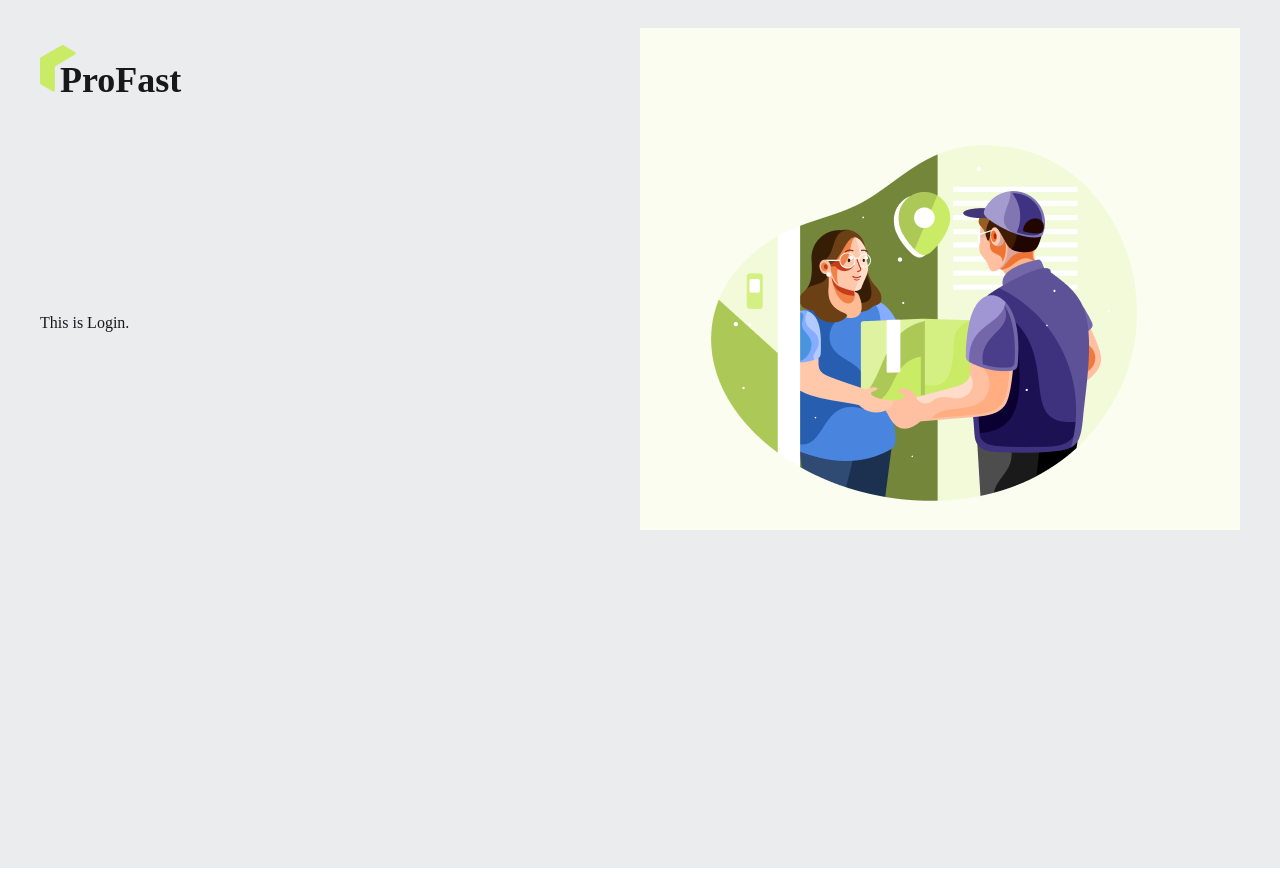
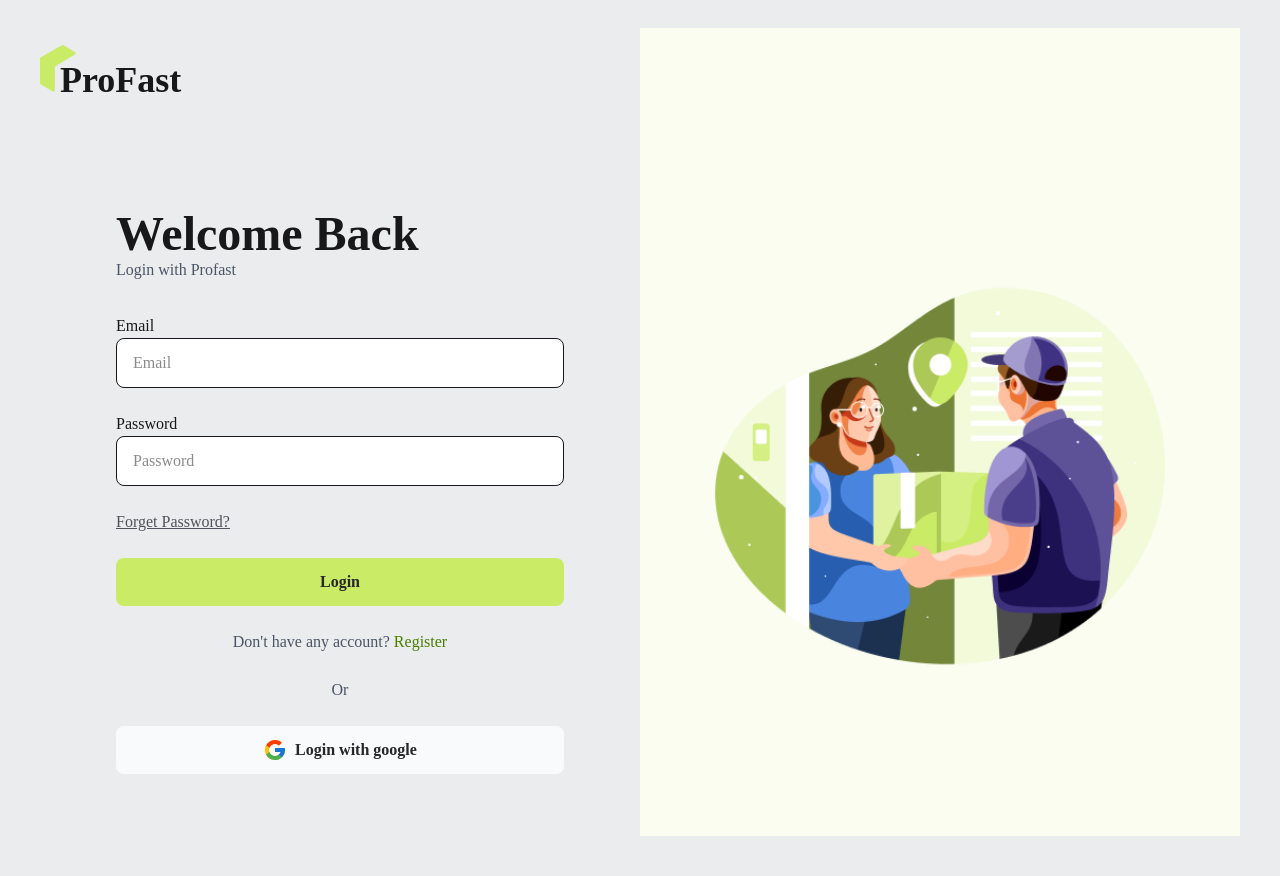
Before and after one commit to marufdev7/pro-fast-client, a React (Vite) app: page /login in a window 1280 px wide. Built offline with nearby package versions, Linux system fonts and the light colour scheme.

Commit message:
log in form create

```diff
--- a/src/layout/AuthLayout.jsx
+++ b/src/layout/AuthLayout.jsx
@@ -9,11 +9,12 @@ const AuthLayout = () => {
             <div className="lg:bg-[linear-gradient(to_right,#eaeced_50%,#FAFDF0_50%)] pt-4 pb-4">
                 <ProFastLogo />
             </div>
-            <div className="flex flex-col items-center  lg:flex-row-reverse">
-                <div className='flex-1 bg-[#FAFDF0]'>
+            <div className="flex flex-col items-center lg:flex-row-reverse">
+                <div className='flex-1 bg-[#FAFDF0] lg:min-h-[90vh] flex items-center justify-center'>
                     <img
                         src={authImg}
-                        className=""
+                        alt="Authentication Illustration"
+                        className="w-3/4 lg:w-full"
                     />
                 </div>
                 <div className='flex-1'>
--- a/src/pages/Authentication/Login/Login.jsx
+++ b/src/pages/Authentication/Login/Login.jsx
@@ -1,9 +1,69 @@
 import React from 'react';
+import { FcGoogle } from 'react-icons/fc';
 
 const Login = () => {
     return (
-        <div>
-            <h2>This is Login.</h2>
+        <div className="flex items-center justify-center">
+            <div className="w-full max-w-md mt-8">
+                <h1 className="text-5xl font-bold">Welcome Back</h1>
+                <p className="text-gray-600 font-medium mb-8">Login with Profast</p>
+
+                <div className="space-y-6">
+                    <div>
+                        <label>Email</label>
+                        <input
+                            type="email"
+                            placeholder="Email"
+                            className="w-full px-4 py-3 bg-white border rounded-lg focus:outline-none focus:border-gray-700"
+                            // value={email}
+                            // onChange={(e) => setEmail(e.target.value)}
+                        />
+                    </div>
+
+                    <div>
+                        <label>Password</label>
+                        <input
+                            type="password"
+                            placeholder="Password"
+                            className="w-full px-4 py-3 border bg-white rounded-lg focus:outline-none focus:border-gray-700"
+                            // value={password}
+                            // onChange={(e) => setPassword(e.target.value)}
+                        />
+                    </div>
+
+                    <div className="text-left">
+                        <a href="#" className="text-zinc-600 hover:text-zinc-800 underline">
+                            Forget Password?
+                        </a>
+                    </div>
+
+                    <button
+                        // onClick={handleLogin}
+                        className="w-full bg-[#CAEB66] font-semibold hover:bg-[#B8D94E] text-zinc-800 py-3 rounded-lg transition-colors"
+                    >
+                        Login
+                    </button>
+
+                    <p className="text-center text-gray-600">
+                        Don't have any account?{' '}
+                        <a href="#" className="text-lime-700 hover:text-lime-800">
+                            Register
+                        </a>
+                    </p>
+
+                    <div className="text-center">
+                        <p className='text-gray-600'>Or</p>
+                    </div>
+
+                    <button
+                        // onClick={handleGoogleLogin}
+                        className="w-full bg-gray-50 hover:bg-white font-semibold py-3 rounded-lg transition-colors text-zinc-800 flex items-center justify-center gap-2"
+                    >
+                        <FcGoogle size={24}/>
+                        Login with google
+                    </button>
+                </div>
+            </div>
         </div>
     );
 };
```
